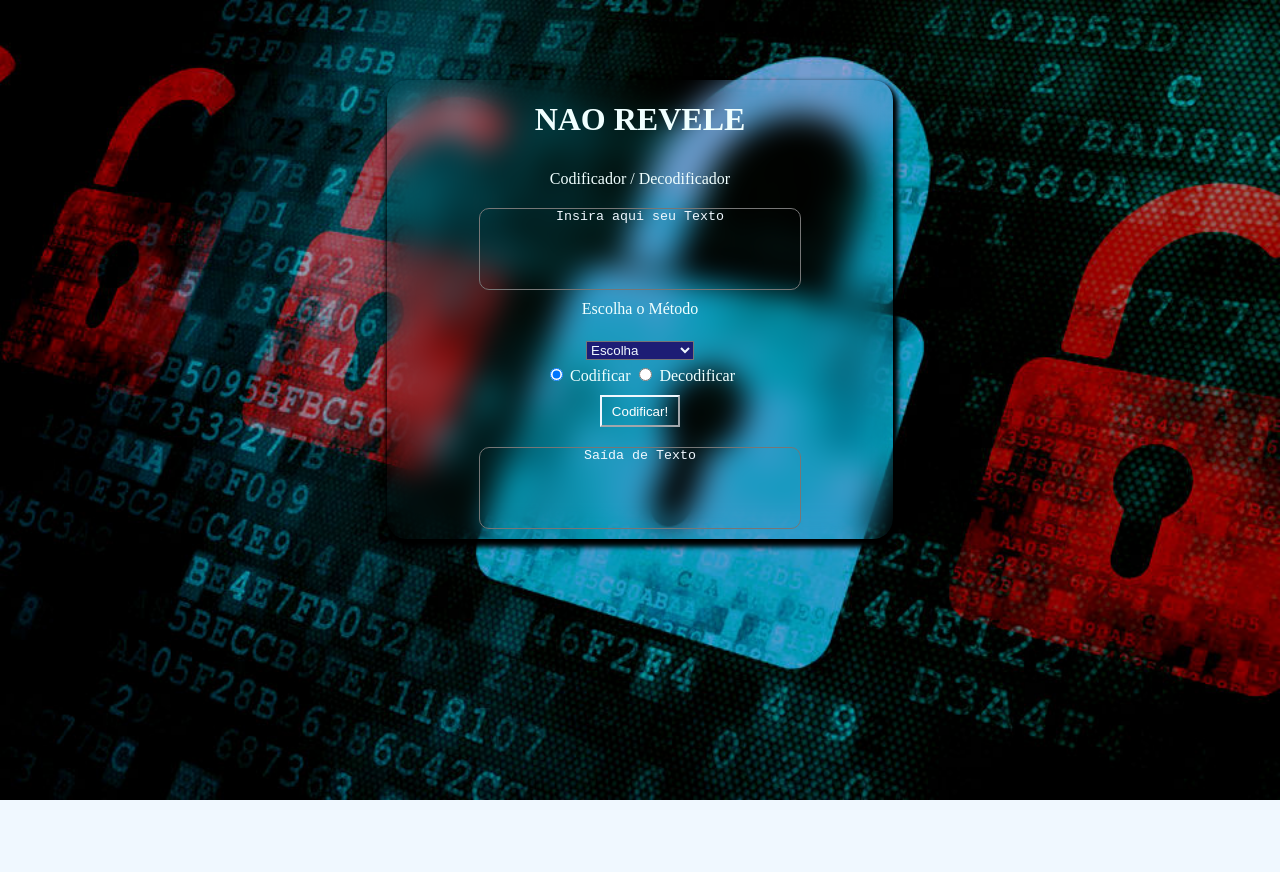
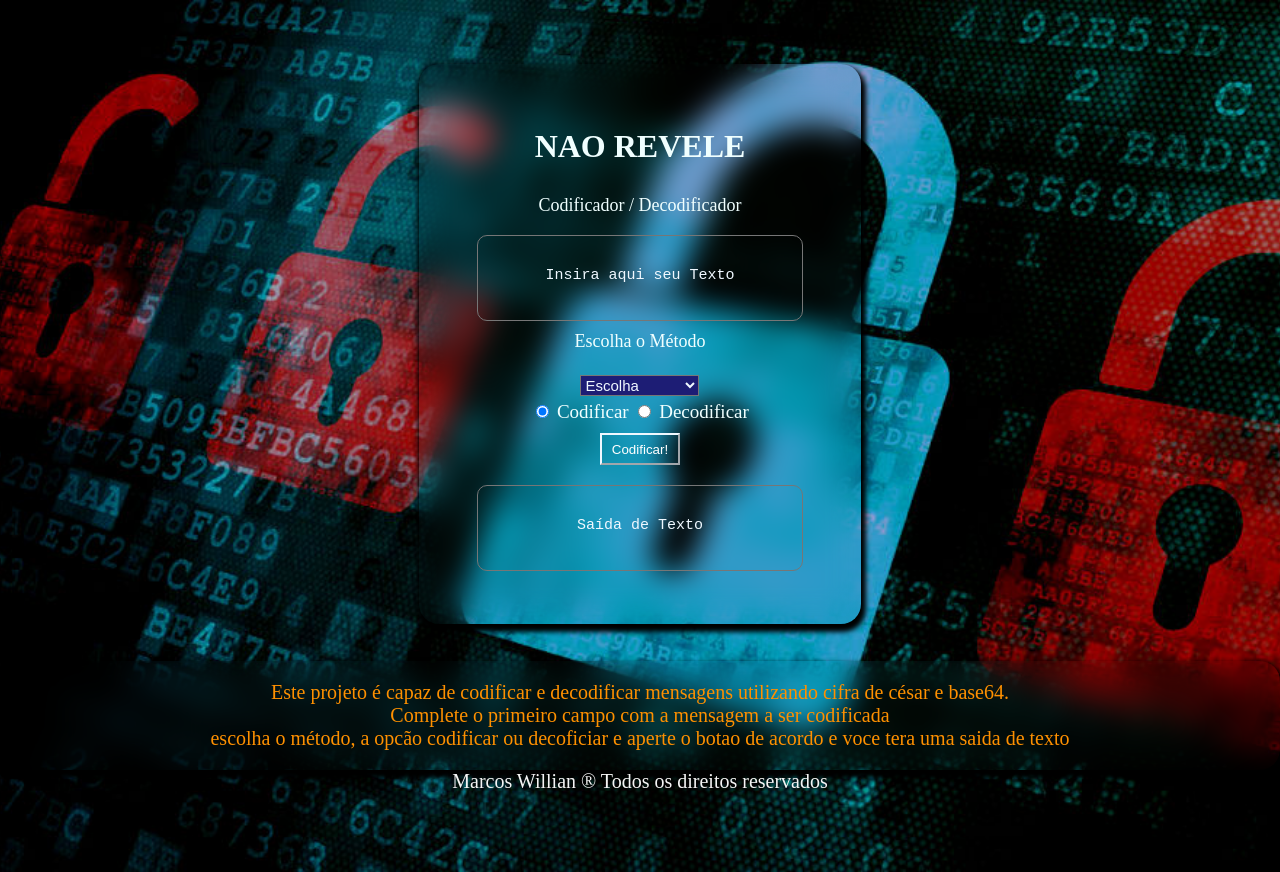
Before and after one commit to marcosmwx/Projeto_Mensagem_Codificada_Nao_Revele-, a plain HTML site: page index.html in a window 1280 px wide. Both pictures are taken after a click on the radio button "Codificar". Before the commit the page ends 800 px from the top, so only its background shows below. Drawn offline with Linux system fonts and the light colour scheme.

Commit message:
Atualizações nas Funções e Estilização

```diff
--- a/css/style.css
+++ b/css/style.css
@@ -1,46 +1,50 @@
 *{
-  padding: 0;
   background: no-repeat;
-  background-size: 100%;
 }
 body{
-  background-image: url("../img/Best .jpg");
   display: flex;
   justify-content: center;
-  margin-top: 5rem;
-  background-color: aliceblue;
+  background-image: url("../img/Best .jpg");
+  background-size: cover;
+  background-position: center;
+  height: 100vh;
+  overflow-y: hidden;
+  margin-top: 5vw;
 }
 
 #codDecod{
   margin: 2%;
+  font-size: 18px;
 }
-.total {
+.total{
   display: flex;
   flex-direction: column;
-  flex-wrap: wrap;
   justify-content: center;
   -webkit-backdrop-filter: blur(10px);
   backdrop-filter: blur(15px); /* Firefox nao compativel */
   border-radius: 20px;
-  width:40%;
-  text-align: center;
+  width:35%;
   box-shadow: 2px 5px 5px 3px rgb(0, 0, 0);
   align-items: center;
+  height: 70%;
 }
 
 #textoEntrada{
   resize: none;
   width: 20rem;
   height: 5rem;
+  font-size: 15px;
 }
 
 #textoSaida{
   resize:none;
   width: 20rem;
   height: 5rem;
+  font-size: 15px;
 }
 .total{
   color:azure;
+
 }
 textarea{
   border-radius: 10px;
@@ -49,6 +53,7 @@ textarea{
 textarea::placeholder {
   text-align: center;
   color: aliceblue;
+  padding: 9%;
 }
 textarea {
   color: aliceblue;
@@ -58,6 +63,7 @@ select{
   color:aliceblue;
   background-color: rgb(29, 29, 117);
   margin: 5px;
+  font-size: 15px;
 }
 #posicaoNumCesar {
   background-color: none;
@@ -70,7 +76,8 @@ select{
 }
 #posicaoNumCesar::placeholder{
   color: white;
-
+  font-size: 15px;
+  padding: 9%;
 }
 #submit{
   color: rgb(255, 255, 255);
@@ -82,4 +89,40 @@ select{
 }
 .posicao{
   display: none;
+  font-size: 15px;
 }
+.radioType{
+  font-size: 19px;
+}
+#escolhaMtd{
+  font-size: 18px;
+}
+body footer{
+  position: absolute;
+}
+footer{
+  color: whitesmoke;
+  font-size: 20px;
+  width: 100%;
+  height: 30px;
+  bottom:0;
+  left:0;
+  text-align: center;
+}
+#descricao{
+  color: rgb(254, 144, 0);
+  width: fit-content;
+  height: fit-content;
+  text-align: center;
+  font-size: 20px;
+}
+body #descricao{
+  position: absolute;
+  bottom:30px;
+  left:0;
+  width: 100%;
+  backdrop-filter: blur(15px); /* Firefox nao compativel */
+  border-radius: 20px;
+  box-shadow: 2px 5px 5px 3px rgb(0, 0, 0);
+  align-items: center;
+}
--- a/index.html
+++ b/index.html
@@ -9,7 +9,7 @@
   <title>NaoRevele</title>
 </head>
 <body>
-  <div class="total">
+  <form class="total">
     <h1 id="tituloSite">NAO REVELE</h1>
     <label for="entrada" id="codDecod">Codificador / Decodificador</label>
     <textarea name="textoEntrada" id="textoEntrada" title="anterro" placeholder="Insira aqui seu Texto"></textarea>
@@ -34,8 +34,17 @@
     </div>
     <label for="resultado" id="resultado"> </label>
     <textarea name="textoSaida" id="textoSaida" title="anterro" placeholder="Saída de Texto"></textarea>
-    <script src="script.js"></script>
+  </form>
+  <div id="descricao">
+    <p>Este projeto é capaz de codificar e decodificar mensagens utilizando cifra de césar e base64.
+      <br>
+      Complete o primeiro campo com a mensagem a ser codificada
+      <br>
+       escolha o método, a opcão codificar ou decoficiar e aperte o botao de acordo e voce tera uma saida de texto
   </div>
+  <div class="rod">
+    <footer class="rodape">Marcos Willian ®  Todos os direitos reservados </footer>
+  </div>
+  <script src="script.js"></script>
 </body>
-
 </html>
--- a/script.js
+++ b/script.js
@@ -1,60 +1,59 @@
 //Variáveis
-var posicao = document.querySelector('.posicao') // posicao da numeracao de cesar
-var opcaoDcod = document.getElementById('opcaoDcod') //opcoes de qual codificacao ou decodificacao
-var textoEntrada = document.getElementById('textoEntrada')// campo de texto de entrada
-var textoSaida = document.getElementById('textoSaida') // campo de texto de saida
-var seletor = document.querySelectorAll('.codigo')//codigo para utilizacao da decodificacao selecao
-var incremento = document.getElementById('posicaoNumCesar') // qual o numero de incremento dentro da posicao
-var alfabeto = "abcdefghijklmnopqrstuvwxyzABCDEFGHIJKLMNOPQRSTUVWXYZ";//alfabeto para contagem
+var alfabeto = "abcdefghijklmnopqrstuvwxyzabcdefghijklmnopqrstuvwxyz";//alfabeto para contagem
+var textoEntrada = document.getElementById('textoEntrada');// campo de texto de entrada
+var textoSaida = document.getElementById('textoSaida'); // campo de texto de saida
+var incremento = document.getElementById('posicaoNumCesar'); // qual o numero de incremento dentro da posicao
+var posicao = document.querySelector('.posicao'); // posicao da numeracao de cesar
+var opcaoDcod = document.getElementById('opcaoDcod'); //opcoes de qual codificacao ou decodificacao
+var seletor = document.querySelectorAll('.codigo');//codigo para utilizacao da decodificacao selecao
 var btncodificar = document.getElementById('codificar');//botao para codificar
 var btndecodificar = document.getElementById('decodificar');//botao para decodificar
-var submit = document.getElementById('submit')//botao para aplicar usos
+var submit = document.getElementById('submit');//botao para aplicar usos
 
 
 opcaoDcod.addEventListener('change', function() { //fucao para aparecer o incremento da cifra, fonte internet
     if(opcaoDcod.value == 'cCesar') {
-        posicao.style.display = 'flex'
+        posicao.style.display = 'flex';
     } else {
-        posicao.style.display = 'none'
+        posicao.style.display = 'none';
     }
 })
 
-btncodificar.addEventListener('click', function(){ //talvez tirar Verificar no finall *******************************
-        submit.style.display = 'block'
-        submit.value = 'Codificar!'
+btncodificar.addEventListener('click', function(){ // Evento onde muda o botao para codificar ou decodificar de acordo com a opçao selecionada
+        submit.style.display = 'block';
+        submit.value = 'Codificar!';
 })
 
-btndecodificar.addEventListener('click', function(){
-        submit.style.display = 'block'
-        submit.value = 'Decodificar!'
+btndecodificar.addEventListener('click', function(){ // Evento onde muda o botao para codificar ou decodificar de acordo com a opçao selecionada
+        submit.style.display = 'block';
+        submit.value = 'Decodificar!';
 })
 
 
 //Função de Base64
     function codBase64() {
-        var mensagem = document.querySelector('#textoEntrada').value
-        var codificado = btoa(mensagem)
-        return codificado
+        var mensagem = document.querySelector('#textoEntrada').value;
+        var codificado = btoa(mensagem);
+        return codificado;
 }
     function decBase64(){
-        var mensagem = document.querySelector('#textoEntrada').value
-        var decodificado = atob(mensagem)
-        return decodificado
+        var mensagem = document.querySelector('#textoEntrada').value;
+        var decodificado = atob(mensagem);
+        return decodificado;
 }
 
-//Função de Cifra de Cesar  fonte ajuda de amigos e internet
+//Função de Cifra de Cesar
 function codCesar() {
-        var elementoDaMensagem = textoEntrada.value;
-        var mensagemMinuscula = elementoDaMensagem.toLowerCase();
+    var elementoDaMensagem = textoEntrada.value
     var transformarNumero = (Number(incremento.value) % 26);
     var mensagemCodificada = '';
 
-        for(var cont = 0; cont < mensagemMinuscula.length; cont++){
-           for(var c =0; c < alfabeto.length; c++){
-             if(mensagemMinuscula[cont] == alfabeto[c]){
+    for(var cont = 0; cont < elementoDaMensagem.length; cont++){
+       for(var c = 0; c < alfabeto.length; c++){
+         if (elementoDaMensagem[cont] == alfabeto[c]){
            mensagemCodificada += alfabeto [c + transformarNumero]
            break;
-           } else if (mensagemMinuscula[cont] == ' ') {
+       } else if (elementoDaMensagem[cont] == ' ') {
            mensagemCodificada += ' ';
            break;
        }
@@ -65,16 +64,15 @@ btndecodificar.addEventListener('click', function(){
   //decrip Funcao Cifra de Cesar
       function decCesar() {
       var elementoDaMensagem = textoEntrada.value;
-          var mensagemMinuscula = elementoDaMensagem.toLowerCase()
-          var transformarNumero = (Number(incremento.value) % 26)
+      var transformarNumero = (Number(incremento.value) % 26);
       var mensagemCodificada = '';
 
-          for(var cont = 0; cont < mensagemMinuscula.length; cont++){
+      for(var cont = 0; cont < elementoDaMensagem.length; cont++){
          for(var c = alfabeto.length - 1; c >= 0; c--){
-               if(mensagemMinuscula[cont] == alfabeto[c]){
+           if(elementoDaMensagem[cont] == alfabeto[c]){
              mensagemCodificada += alfabeto [c - transformarNumero]
              break;
-             } else if (mensagemMinuscula[cont] == ' ') {
+         } else if (elementoDaMensagem[cont] == ' ') {
              mensagemCodificada += ' ';
              break;
          }
@@ -82,7 +80,7 @@ btndecodificar.addEventListener('click', function(){
     }
     return mensagemCodificada
   }
-//Evento para checar qual etar em uso e receber texto de saida de acordo com a cifra selecionada e caso nenhum dar erro
+//Evento para checar qual estar em uso e receber texto de saida de acordo com a cifra selecionada e caso nenhum dar erro
       submit.addEventListener('click', function(e){
         e.preventDefault();
         if(btncodificar.checked && opcaoDcod.value === "base"){
@@ -92,12 +90,12 @@ btndecodificar.addEventListener('click', function(){
             textoSaida.innerText = decBase64();
 
         } else if(btncodificar.checked && opcaoDcod.value === "cCesar"){
-            textoSaida.innerText = codCesar()
+            textoSaida.innerText = codCesar();
 
         } else if(btndecodificar.checked && opcaoDcod.value === "cCesar"){
-            textoSaida.innerText = decCesar()
+            textoSaida.innerText = decCesar();
 
         } else{
             textoSaida.innerText = "Erro Complete os Campos"
         }
-    })
+    });
```
Lines whose indentation alone changed are shown as unchanged.
